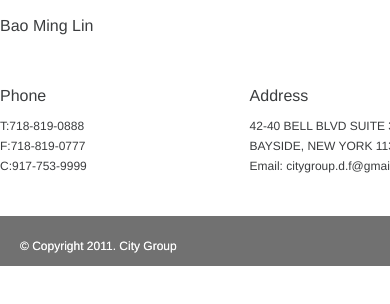
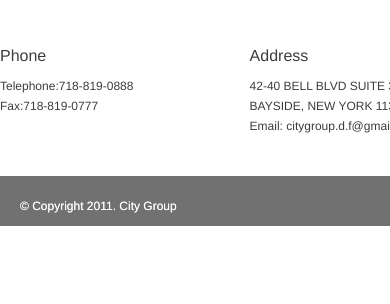
Before and after one commit to as005448/citygroup, a plain HTML site: page index.html in a window 390 px wide. Shown: the part 598-902 px from the top of the page. Drawn offline with Linux system fonts and the light colour scheme.

Commit message:
dele phone

```diff
--- a/index.html
+++ b/index.html
@@ -62,7 +62,6 @@
 
 	<div class="box">
 		<h1>CITY GROUP</h1>
-		<h3>Bao Ming Lin<h3>
     </div>
 
 	<!-- <div class="one_fourth">
@@ -83,7 +82,7 @@
 
 	<div class="one_fourth">
 		<h3>Phone</h3>
-		<p>T:718-819-0888<br>F:718-819-0777<br>C:917-753-9999</p>
+		<p>Telephone:718-819-0888<br>Fax:718-819-0777</p>
 	</div>
 	<div class="one_fourth">
 		<h3>Address</h3>
```
